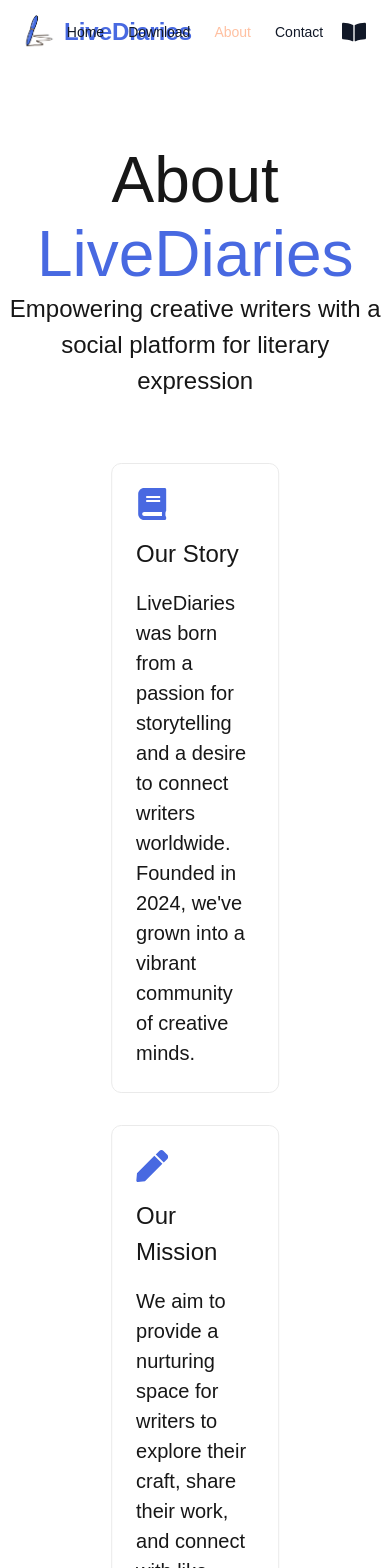
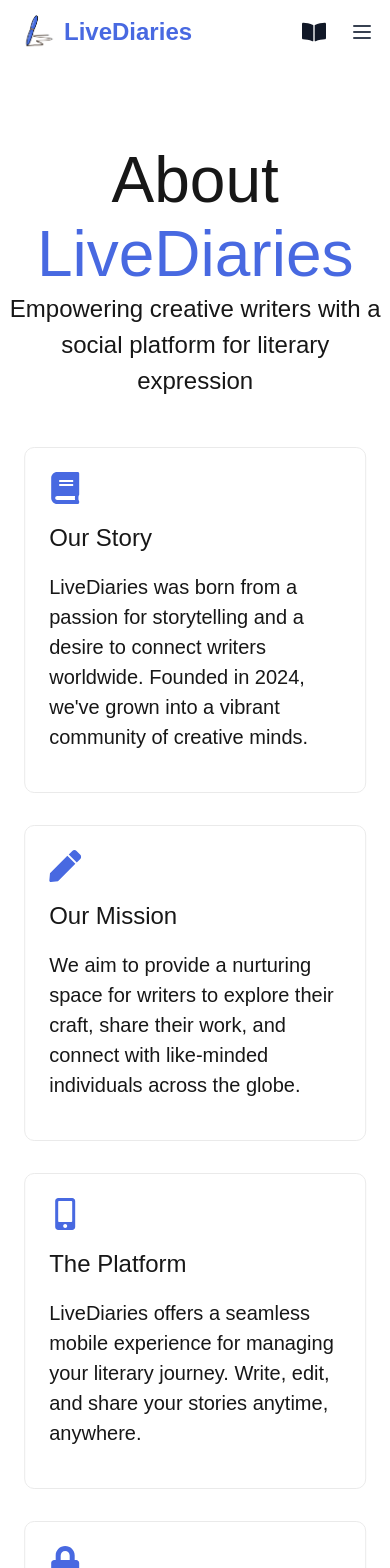
Before and after one commit to OkeahDavid/LiveDiaries, a Next.js app: page /about in a window 390 px wide. Shown: the top 1568 px of the page. Built offline with nearby package versions, Linux system fonts and the light colour scheme.

Commit message:
#6 and #7 Navbar, Download page changes
Fixed the navbar displayed on mobile devices. Added a color change for the submit button on the waitlist form

```diff
--- a/src/app/download/page.tsx
+++ b/src/app/download/page.tsx
@@ -4,14 +4,16 @@ import React, { useState } from 'react';
 import styles from '../page.module.css';
 import PageTransition from '../../components/PageTransition';
 
-
 export default function DownloadPage() {
   const [email, setEmail] = useState('');
   const [message, setMessage] = useState('');
+  const [isSubmitted, setIsSubmitted] = useState(false);
 
   const handleSubmit = async (e: React.FormEvent) => {
     e.preventDefault();
-    console.log('Submitting email:', email); // Frontend log
+    if (isSubmitted) return; // Prevent multiple submissions
+
+    console.log('Submitting email:', email);
     try {
       const response = await fetch('/api/waitlist', {
         method: 'POST',
@@ -22,11 +24,12 @@ export default function DownloadPage() {
       });
 
       const data = await response.json();
-      console.log('Response from server:', data); // Frontend log
+      console.log('Response from server:', data);
 
       if (response.ok) {
         setMessage('Thank you for joining our waitlist!');
         setEmail('');
+        setIsSubmitted(true); // Mark as submitted
       } else {
         setMessage('An error occurred. Please try again.');
       }
@@ -66,15 +69,27 @@ export default function DownloadPage() {
                 placeholder="Enter your email"
                 className="w-full p-2 border rounded dark:bg-gray-800 dark:border-gray-700"
                 required
+                disabled={isSubmitted}
               />
               <button
                 type="submit"
-              className={`${styles.ctaButton} w-full dark:bg-blue-600 dark:hover:bg-blue-700`}
+                className={`w-full p-2 rounded transition-colors duration-150 ${
+                  isSubmitted
+                    ? 'bg-green-500 hover:bg-green-600 cursor-not-allowed'
+                    : `${styles.ctaButton} dark:bg-blue-600 dark:hover:bg-blue-700`
+                }`}
+                disabled={isSubmitted}
               >
-              Join Waitlist
+                {isSubmitted ? 'Successfully Joined!' : 'Join Waitlist'}
               </button>
             </form>
-          {message && <p className="mt-4 text-center">{message}</p>}
+            {message && (
+              <p className={`mt-4 text-center ${
+                isSubmitted ? 'text-green-500' : 'text-red-500'
+              }`}>
+                {message}
+              </p>
+            )}
           </div>
 
           <div className={`${styles.grid} mt-8`}>
--- a/src/app/globals.css
+++ b/src/app/globals.css
@@ -23,3 +23,55 @@ body {
     text-wrap: balance;
   }
 }
+
+/* Mobile menu transitions */
+.mobile-menu-enter {
+  opacity: 0;
+  transform: scale(0.95);
+  transition: opacity 100ms ease-out, transform 100ms ease-out;
+}
+
+.mobile-menu-enter-active {
+  opacity: 1;
+  transform: scale(1);
+}
+
+.mobile-menu-exit {
+  opacity: 1;
+  transform: scale(1);
+}
+
+.mobile-menu-exit-active {
+  opacity: 0;
+  transform: scale(0.95);
+  transition: opacity 100ms ease-in, transform 100ms ease-in;
+}
+
+/* Navigation transitions */
+.nav-link-transition {
+  transition: all 200ms ease-in-out;
+}
+
+.mobile-menu-transition {
+  transition: transform 300ms ease-in-out;
+}
+
+/* Mobile menu spacing */
+.mobile-menu-padding {
+  padding: 0.5rem 1rem;
+}
+
+.mobile-nav-item {
+  display: block;
+  width: 100%;
+  padding: 0.5rem 1rem;
+  text-align: left;
+}
+
+.mobile-nav-item:hover {
+  background-color: rgb(243 244 246);
+}
+
+.dark .mobile-nav-item:hover {
+  background-color: rgb(31 41 55);
+}
--- a/src/app/page.module.css
+++ b/src/app/page.module.css
@@ -34,17 +34,17 @@
 }
 
 .grid {
-  display: flex;
-  align-items: center;
-  justify-content: center;
-  flex-wrap: wrap;
+  display: grid;
+  grid-template-columns: repeat(2, 1fr);
+  gap: 2rem;
+  width: 100%;
   max-width: 800px;
   margin-top: 3rem;
 }
 
 .card {
-  margin: 1rem;
-  flex-basis: 45%;
+  display: flex;
+  flex-direction: column;
   padding: 1.5rem;
   text-align: left;
   color: inherit;
@@ -52,13 +52,8 @@
   border: 1px solid #eaeaea;
   border-radius: 10px;
   transition: color 0.15s ease, border-color 0.15s ease;
-}
-
-.card:hover,
-.card:focus,
-.card:active {
-  color: #4869E1;
-  border-color: #4869E1;
+  min-height: 200px; /* Ensure same height */
+  justify-content: space-between; /* Space content evenly */
 }
 
 .card h2 {
@@ -67,9 +62,29 @@
 }
 
 .card p {
-  margin: 0;
+  margin: 0 0 1rem 0; /* Add bottom margin to push link down */
   font-size: 1.25rem;
   line-height: 1.5;
+  flex-grow: 1; /* Allow paragraph to take up available space */
+}
+
+/* Add responsive design for mobile */
+@media (max-width: 768px) {
+  .grid {
+    grid-template-columns: 1fr;
+    padding: 0 1rem;
+  }
+
+  .card {
+    min-height: 180px;
+  }
+}
+
+.card:hover,
+.card:focus,
+.card:active {
+  color: #4869E1;
+  border-color: #4869E1;
 }
 
 .ctaButton {
--- a/src/components/Navbar.tsx
+++ b/src/components/Navbar.tsx
@@ -1,7 +1,7 @@
 // src/components/Navbar.tsx
 'use client'
 
-import React from 'react';
+import React, { useState } from 'react';
 import Link from 'next/link';
 import Image from 'next/image';
 import DarkModeToggle from './DarkModeToggle';
@@ -11,17 +11,20 @@ import { usePathname } from 'next/navigation';
 interface NavLinkProps {
   href: string;
   children: React.ReactNode;
+  onClick?: () => void;
 }
 
 const Navbar = () => {
   useTheme();
   const pathname = usePathname();
+  const [isMenuOpen, setIsMenuOpen] = useState(false);
 
-  const NavLink: React.FC<NavLinkProps> = ({ href, children }) => {
+  const NavLink: React.FC<NavLinkProps> = ({ href, children, onClick }) => {
     const isActive = pathname === href;
     return (
       <Link
         href={href}
+        onClick={onClick}
         className={`text-sm font-medium transition-colors duration-200
           ${isActive
             ? 'text-[#FFC0A1]'
@@ -36,8 +39,8 @@ const Navbar = () => {
   return (
     <nav className="fixed top-0 left-0 right-0 bg-white dark:bg-black text-gray-900 dark:text-white z-50">
       <div className="max-w-7xl mx-auto px-4 sm:px-6 lg:px-8">
-        <div className="grid grid-cols-3 items-center h-16">
-          {/* Left Column: Logo and Name */}
+        <div className="flex items-center justify-between h-16">
+          {/* Logo and Name */}
           <div className="flex items-center space-x-2">
             <Link href="/" className="flex items-center space-x-2">
               <Image
@@ -52,21 +55,59 @@ const Navbar = () => {
             </Link>
           </div>
 
-          {/* Center Column: Navigation Links */}
-          <div className="flex justify-center">
-            <div className="flex items-center space-x-6">
+          {/* Desktop Navigation */}
+          <div className="hidden md:flex items-center space-x-6">
             <NavLink href="/">Home</NavLink>
             <NavLink href="/download">Download</NavLink>
             <NavLink href="/about">About</NavLink>
             <NavLink href="/contact">Contact</NavLink>
+            <DarkModeToggle />
+          </div>
+
+          {/* Mobile Navigation Button */}
+          <div className="flex items-center md:hidden space-x-4">
+            <DarkModeToggle />
+            <button
+              onClick={() => setIsMenuOpen(!isMenuOpen)}
+              className="text-gray-700 dark:text-gray-200"
+            >
+              {/* Hamburger Icon */}
+              <svg
+                className="h-6 w-6"
+                fill="none"
+                strokeLinecap="round"
+                strokeLinejoin="round"
+                strokeWidth="2"
+                viewBox="0 0 24 24"
+                stroke="currentColor"
+              >
+                {isMenuOpen ? (
+                  <path d="M6 18L18 6M6 6l12 12" /> // X icon
+                ) : (
+                  <path d="M4 6h16M4 12h16M4 18h16" /> // Hamburger icon
+                )}
+              </svg>
+            </button>
           </div>
         </div>
 
-          {/* Right Column: Dark Mode Toggle */}
-          <div className="flex justify-end">
-            <DarkModeToggle />
+        {/* Mobile Menu */}
+        {isMenuOpen && (
+          <div className="md:hidden">
+            <div className="px-2 pt-2 pb-3 space-y-3">
+              <NavLink href="/" onClick={() => setIsMenuOpen(false)}>Home</NavLink>
+              <div className="block">
+                <NavLink href="/download" onClick={() => setIsMenuOpen(false)}>Download</NavLink>
+              </div>
+              <div className="block">
+                <NavLink href="/about" onClick={() => setIsMenuOpen(false)}>About</NavLink>
+              </div>
+              <div className="block">
+                <NavLink href="/contact" onClick={() => setIsMenuOpen(false)}>Contact</NavLink>
               </div>
             </div>
+          </div>
+        )}
       </div>
     </nav>
   );
```
Lines whose indentation alone changed are shown as unchanged.
